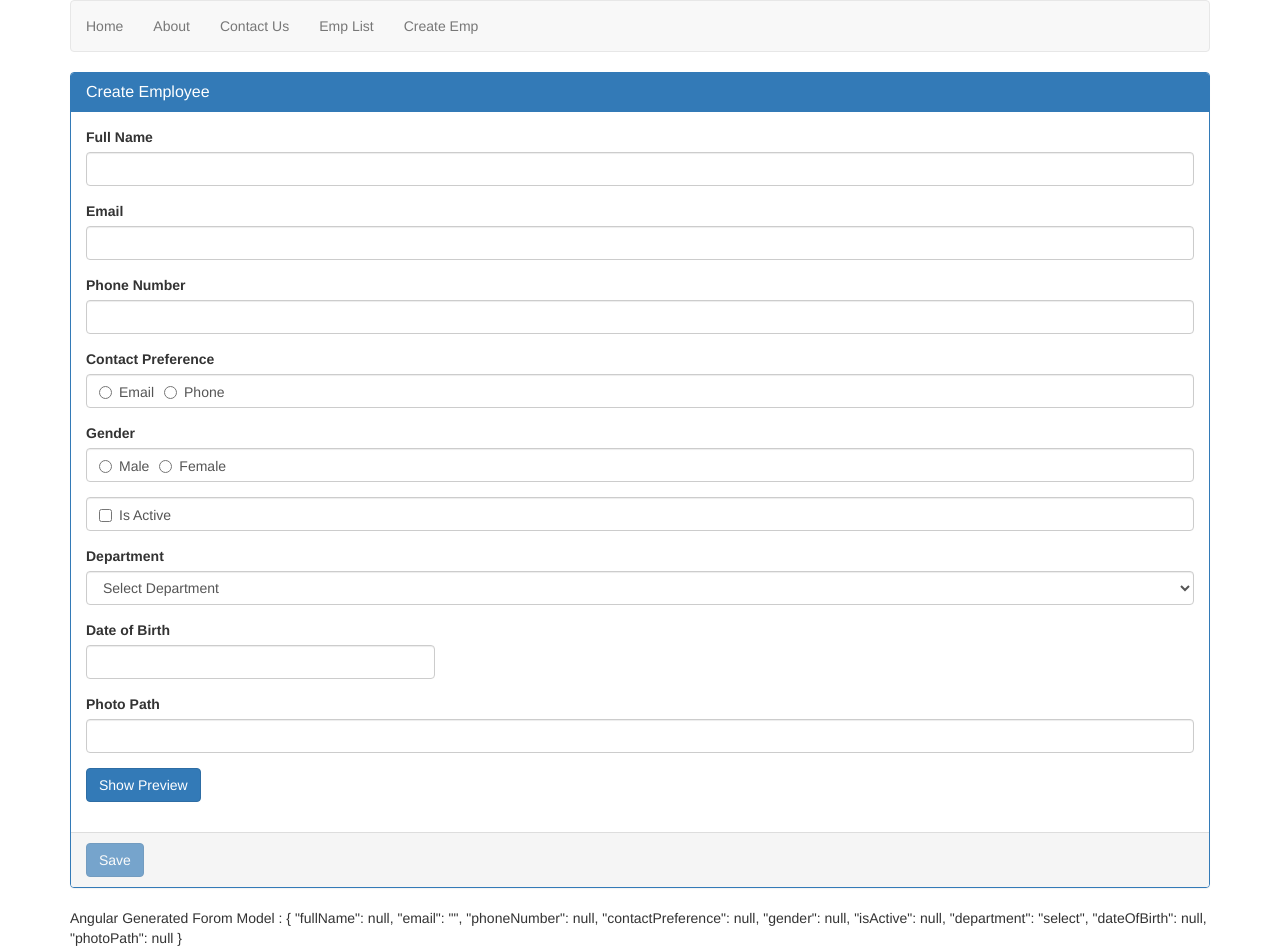
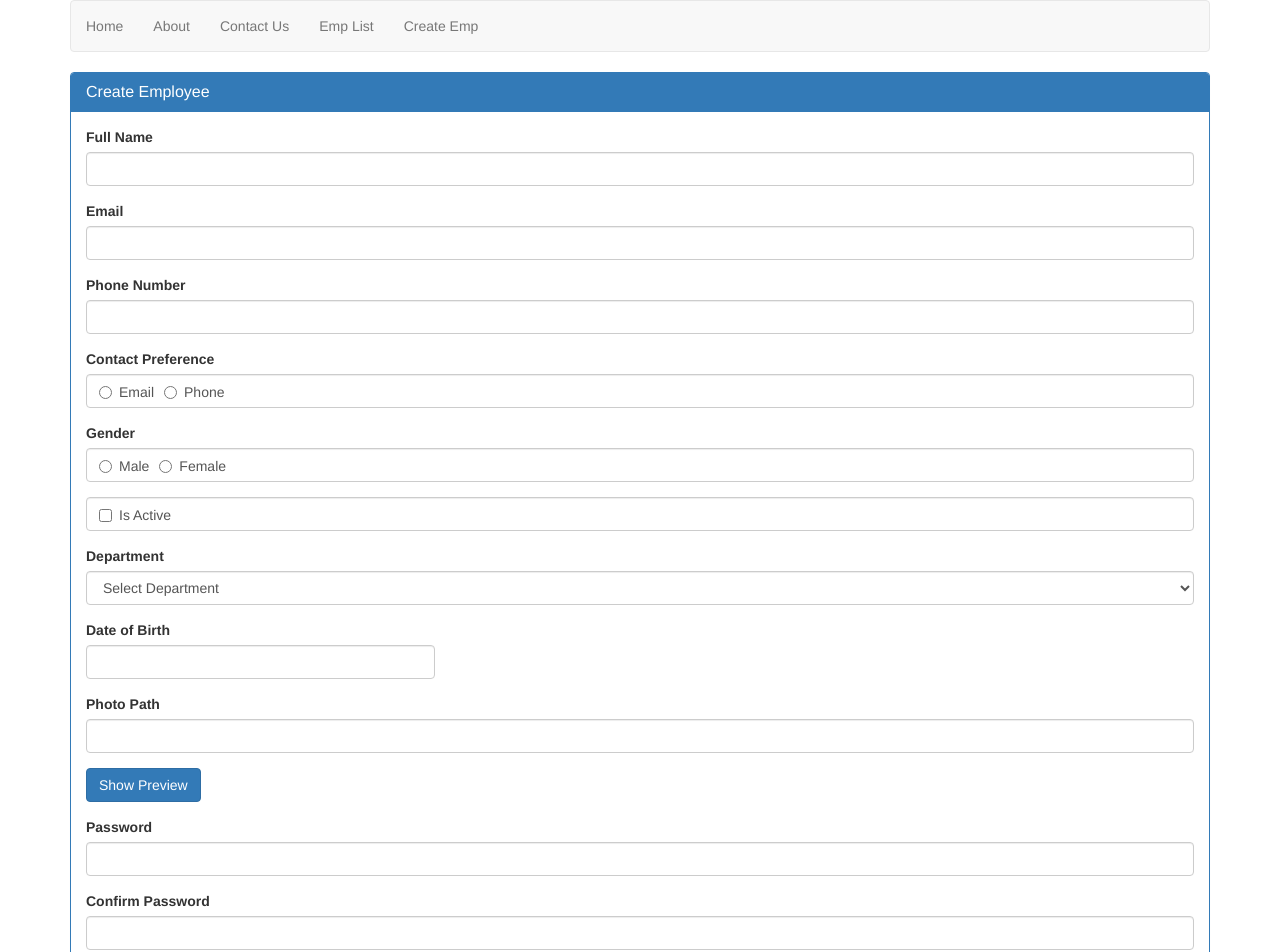
Before and after one commit to Chandradev819/Emp-Management, an Angular app: page /createEmp in a window 1280 px wide. Shown: the top 952 px of the page. Built offline with nearby package versions, Linux system fonts and the light colour scheme.

Commit message:
Password Compare code hass been added.

```diff
--- a/src/app/app.module.ts
+++ b/src/app/app.module.ts
@@ -5,10 +5,9 @@ import {HttpClientModule } from '@angular/common/http';
 import {FormsModule} from '@angular/forms';
 import { BsDatepickerModule } from 'ngx-bootstrap/datepicker';
 import { SelectRequiredValidatorDirective } from './shared/select-required-validator.directive';
-
+import {ConfirmEqualValidatorDirective } from './shared/confirm-equal-validator.directive';
 
 import { AppComponent } from './app.component';
-
 import { HomeComponent } from './home/home.component';
 import { ContactComponent } from './contact/contact.component';
 import { AboutComponent } from './about/about.component';
@@ -35,6 +34,7 @@ const appRoutes:Routes=[
     AboutComponent,
     ListEmployeesComponent,
     SelectRequiredValidatorDirective,
+    ConfirmEqualValidatorDirective,
     CreateEmployeeComponent
   ],
   imports: [
--- a/src/app/employees/create-employee/create-employee.component.html
+++ b/src/app/employees/create-employee/create-employee.component.html
@@ -1,18 +1,16 @@
-<form #employeeForm="ngForm"  (ngSubmit)="saveEmployee(employee)">
+<form #employeeForm="ngForm" (ngSubmit)="saveEmployee(employee)">
   <div class="panel panel-primary">
     <div class="panel-heading">
       <h3 class="panel-title">Create Employee</h3>
     </div>
     <div class="panel-body">
 
-      <div class="form-group"
-      [class.has-error]="fullNameControl.invalid && fullNameControl.touched"
+      <div class="form-group" [class.has-error]="fullNameControl.invalid && fullNameControl.touched"
         [class.has-success]="fullNameControl.valid">
         <label for="fullName" class="control-label">Full Name</label>
-   <input id="fullName" required type="text" class="form-control" name="fullName"
-          [(ngModel)]="employee.name" #fullNameControl="ngModel">
-   <span class="help-block"
-         *ngIf="fullNameControl.invalid && fullNameControl.touched">
+        <input id="fullName" required type="text" class="form-control" name="fullName" [(ngModel)]="employee.name"
+          #fullNameControl="ngModel">
+        <span class="help-block" *ngIf="fullNameControl.invalid && fullNameControl.touched">
           Full Name is required
         </span>
       </div>
@@ -21,10 +19,8 @@
       <div class="form-group" [class.has-error]="email.invalid">
         <label for="email" class="control-label">Email</label>
 
-        <input id="email" [required]="contactPreference.value=='email'"
-        pattern="^[a-zA-Z0-9_.+-]+@[a-zA-Z0-9-]+\.[a-zA-Z0-9-.]+$" type="text"
-         class="form-control" name="email"
-          [(ngModel)]="employee.email" #email="ngModel">
+        <input id="email" [required]="contactPreference.value=='email'" pattern="^[a-zA-Z0-9_.+-]+@[a-zA-Z0-9-]+\.[a-zA-Z0-9-.]+$"
+          type="text" class="form-control" name="email" [(ngModel)]="employee.email" #email="ngModel">
 
         <span class="help-block" *ngIf="email.errors?.required ">
           Email is required
@@ -34,11 +30,10 @@
         </span>
       </div>
 
-    <div class="form-group"  [class.has-error]="phoneNumber.invalid">
+      <div class="form-group" [class.has-error]="phoneNumber.invalid">
         <label for="phoneNumber">Phone Number</label>
-      <input id="phoneNumber" [required]="contactPreference.value=='phone'"
-      type="text" class="form-control"
-       name="phoneNumber" [(ngModel)]="employee.phoneNumber"  #phoneNumber=ngModel>
+        <input id="phoneNumber" [required]="contactPreference.value=='phone'" type="text" class="form-control" name="phoneNumber"
+          [(ngModel)]="employee.phoneNumber" #phoneNumber=ngModel>
 
         <span class="help-block" *ngIf="phoneNumber.errors?.required">
           Phone Number is required
@@ -66,11 +61,11 @@
       </div>
 
 
-      <div class="form-group"  [class.has-error]="gender.invalid && gender.touched">
+      <div class="form-group" [class.has-error]="gender.invalid && gender.touched">
         <label class="control-label">Gender</label>
-        <div class="form-control" >
+        <div class="form-control">
           <label class="radio-inline">
-            <input type="radio" name="gender" required #gender="ngModel"  value="male" [(ngModel)]="employee.gender">
+            <input type="radio" name="gender" required #gender="ngModel" value="male" [(ngModel)]="employee.gender">
             Male
           </label>
           <label class="radio-inline">
@@ -83,11 +78,11 @@
         </span>
       </div>
 
-      <div class="form-group" >
+      <div class="form-group">
         <div class="form-control">
           <label class="checkbox-inline control-label">
-            <input type="checkbox" name="isActive"  #isActive="ngModel"
-            [(ngModel)]="employee.isActive" checked>Is Active
+            <input type="checkbox" name="isActive" #isActive="ngModel" [(ngModel)]="employee.isActive" checked>Is
+            Active
           </label>
         </div>
 
@@ -97,11 +92,11 @@
         <label for="department" class="control-label">
           Department
         </label>
-        <select id="department" name="department" appSelectValidator="select"  #department="ngModel"
-                [(ngModel)]="employee.department" class="form-control">
+        <select id="department" name="department" appSelectValidator="select" #department="ngModel" [(ngModel)]="employee.department"
+          class="form-control">
           <!-- <option  [ngValue]="null">Select Department</option>     -->
-            <option  value="select">Select Department</option>
-            <option *ngFor="let dept of departments" [value] ="dept.id">
+          <option value="select">Select Department</option>
+          <option *ngFor="let dept of departments" [value]="dept.id">
             {{dept.name}}
           </option>
           <!-- <option value="1">Help Desk</option>
@@ -117,15 +112,13 @@
       <div class="row">
         <div class="form-group col-md-4">
           <label for="dateOfBirth">Date of Birth</label>
-          <input id="dateOfBirth"  name="dateOfBirth" [(ngModel)]="employee.dateOfBirth"
-                 class="form-control" type="text" bsDatepicker
-                 [bsConfig]="datePickerConfig" />
+          <input id="dateOfBirth" name="dateOfBirth" [(ngModel)]="employee.dateOfBirth" class="form-control" type="text"
+            bsDatepicker [bsConfig]="datePickerConfig" />
         </div>
       </div>
       <div class="form-group">
         <label for="photoPath">Photo Path</label>
-        <input id="photoPath" type="text" class="form-control"
-               name="photoPath" [(ngModel)]="employee.photoPath">
+        <input id="photoPath" type="text" class="form-control" name="photoPath" [(ngModel)]="employee.photoPath">
       </div>
 
       <div class="form-group">
@@ -134,19 +127,43 @@
         </button>
       </div>
 
-      <div class="form-group" >
-       <img [src]="employee.photoPath" height="200"  width="200" *ngIf="previewPhoto"/>
+      <div class="form-group">
+        <img [src]="employee.photoPath" height="200" width="200" *ngIf="previewPhoto" />
+      </div>
+
+      <div ngModelGroup="passwordGroup" [class.has-error]="confirmPassword.touched && confirmPassword.invalid
+             && !confirmPassword.errors?.required">
+        <div class="form-group" [class.has-error]="password.touched && password.invalid">
+          <label for="password" class="control-label">Password</label>
+          <input id="password" required type="text" class="form-control"  (input)="confirmPassword.control.updateValueAndValidity()" name="password" [(ngModel)]="employee.password"
+            #password="ngModel">
+          <span class="help-block" *ngIf="password.touched && password.errors?.required">
+            Password is required
+          </span>
+        </div>
+
+        <div class="form-group" [class.has-error]="confirmPassword.touched && confirmPassword.invalid">
+          <label for="confirmPassword" class="control-label">Confirm Password</label>
+          <input name="confirmPassword" appConfirmEqualValidator="password" required id="confirmPassword" type="text"
+            class="form-control" [(ngModel)]="employee.confirmPassword" #confirmPassword="ngModel">
+          <span class="help-block" *ngIf="confirmPassword.touched && confirmPassword.errors?.required">
+            Confirm Password is required
+          </span>
+          <span class="help-block" *ngIf="confirmPassword.touched && confirmPassword.errors?.notEqual &&
+          !confirmPassword.errors?.required">
+            Password and Confirm Password does not match
+          </span>
         </div>
 
       </div>
+    </div>
 
     <div class="panel-footer">
-      <button class="btn btn-primary" type="submit"
-      [disabled]="employeeForm.invalid">Save</button>
+      <button class="btn btn-primary" type="submit" [disabled]="employeeForm.invalid">Save</button>
     </div>
   </div>
 </form>
 Angular Generated Forom Model : {{employeeForm.value | json}}
-<br/>
-<br/>
+<br />
+<br />
 Our Employee Model : {{ employee | json}}
--- /dev/null
+++ b/src/app/shared/confirm-equal-validator.directive.ts
@@ -0,0 +1,26 @@
+import { Validator, NG_VALIDATORS, AbstractControl } from "@angular/forms";
+import { Directive, Input } from "@angular/core";
+
+
+@Directive({
+    selector:'[appConfirmEqualValidator]',
+    providers:[{
+        provide: NG_VALIDATORS,
+        useExisting: ConfirmEqualValidatorDirective,
+        multi: true
+    }]
+
+})
+
+export class ConfirmEqualValidatorDirective implements Validator{
+    @Input() appConfirmEqualValidator:string;
+    validate(control:AbstractControl):{[key:string]:any} | null {
+     const controlToCompare=control.parent.get(this.appConfirmEqualValidator);
+     if(controlToCompare && controlToCompare.value!==control.value)
+     {
+         return {'notEqual':true }
+     }
+     return null;
+    }
+
+}
```
Lines whose indentation alone changed are shown as unchanged.
